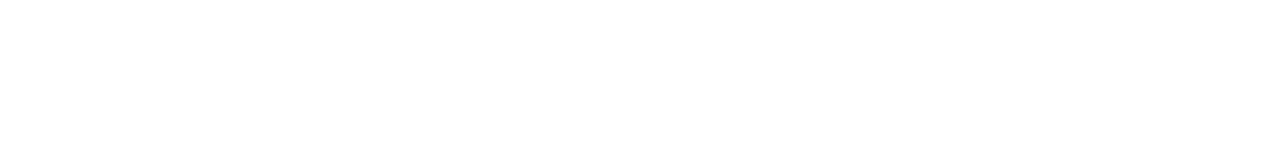
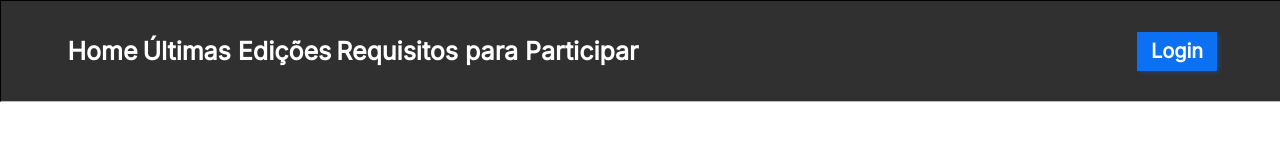
Before and after one commit to gabrielabcf/BootCamp---DNC, a plain HTML site: page index.html in a window 1280 px wide. Drawn offline with Linux system fonts and the light colour scheme.

Commit message:
Criação do CSS Style do Menu

```diff
--- a/index.html
+++ b/index.html
@@ -4,8 +4,20 @@
     <meta charset="UTF-8">
     <meta name="viewport" content="width=device-width, initial-scale=1.0">
     <title>BootCamp DNC</title>
+    <link rel="stylesheet" href="style.css">
+    <link rel="preconnect" href="https://fonts.googleapis.com">
+    <link rel="preconnect" href="https://fonts.gstatic.com" crossorigin>
+    <link href="https://fonts.googleapis.com/css2?family=Inter:wght@100;400&display=swap" rel="stylesheet">
 </head>
 <body>
+    <nav id="principal">
+        <Div id="menu">
+            <a href="">Home</a>
+            <a href="">Últimas Edições</a>
+            <a href="">Requisitos para Participar</a>
+        </Div>
+        <button>Login</button>
+    </nav>
 
 </body>
 </html>
--- /dev/null
+++ b/style.css
@@ -0,0 +1,52 @@
+body{
+    margin: 0px; /*margem externa dos componentes*/
+    padding: 0px; /*margem interna dos componentes*/
+}
+
+/*Menu de Navegação*/
+
+#principal{
+    width: 100%;
+    height: 100px;
+    border: 1px solid black;
+    background-color: #303030;
+    display: flex;
+    justify-content: space-between;
+    align-items: center;
+    border-bottom: 1px solid #BABABA;
+    }
+
+    #menu{
+        display: flex;
+        width: 45%;
+        justify-content: space-around;
+        align-items: center;
+
+        margin-left:5%;
+    }
+
+    #principal div a {
+        font-family: 'Inter';
+        font-size: 25px;
+        font-weight: 600;
+        color: #FFFFFF;
+        text-decoration: none;
+    }
+
+        #principal div a:hover{ /*Hover é a movimentação de quando o mouse passa por cima de um objeto*/
+            color: #CCCCCC; /*Passa o mouse em cima e troca a cor*/
+        }
+
+    #principal button{
+        margin-right: 5%;
+        background-color: #0C70F2;
+        border: 0px;
+        height: 39px;
+        width: 80px;
+        font-family: 'Inter';
+        font-size: 20px;
+        font-weight: 600;
+        color: #FFFFFF;
+        box-shadow: 3px 2px 4px 0px #0C70F240;
+        cursor: pointer; /*quando o mouse passar por cima do botão, vai mudar de seta para o dedinho apontando*/
+    }
```
